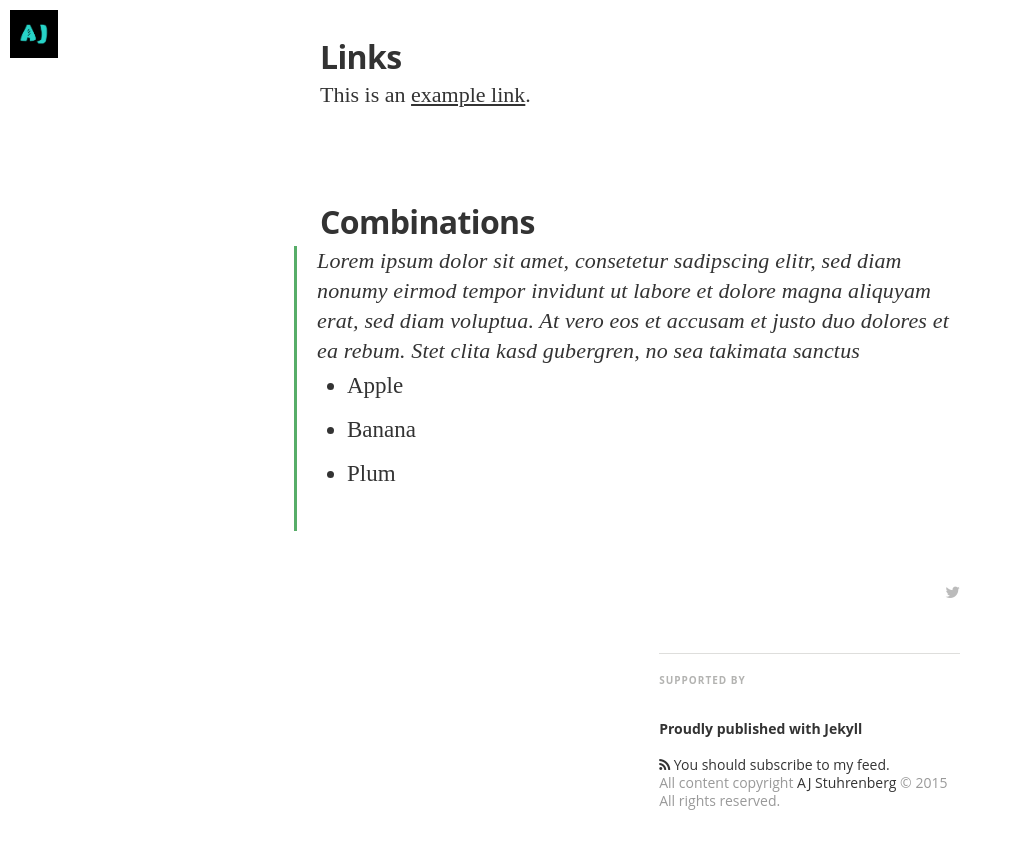
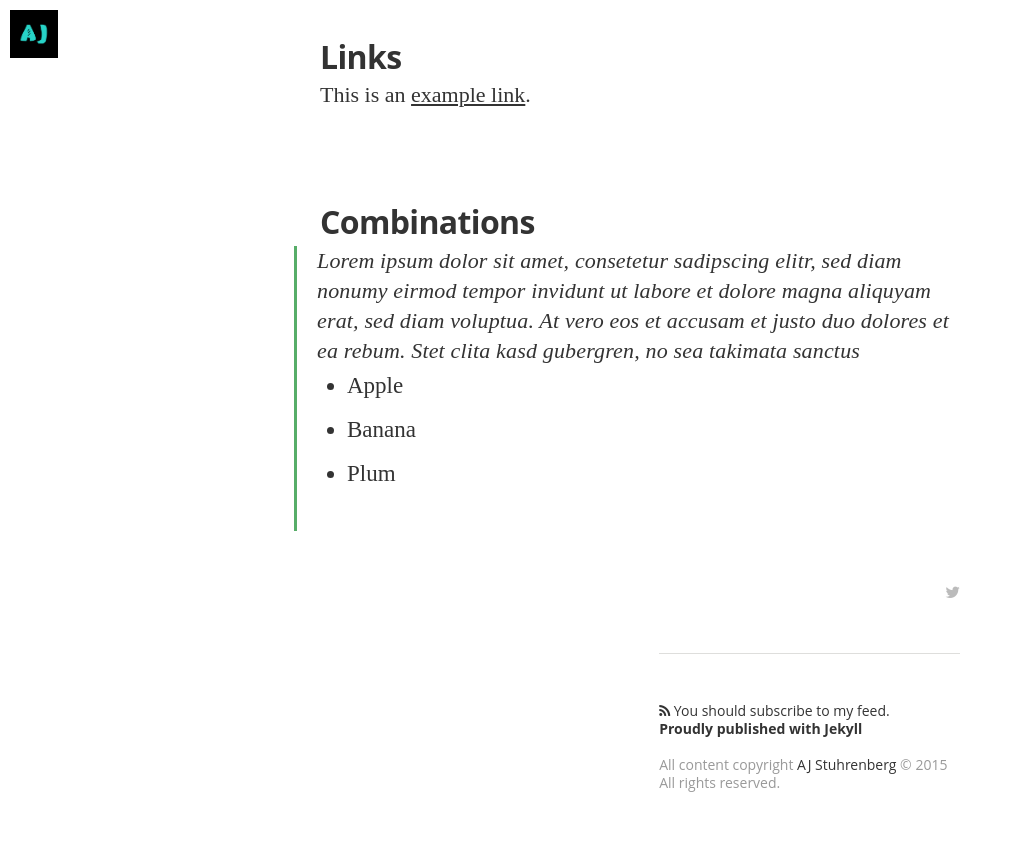
Before and after one commit to aj9045/aj9045.github.io, a Jekyll site: the page built from mediator/_posts/2014-11-30-mediator_features.md, in a window 1280 px wide and 900 px high, scrolled down 2283 px. Shown: the top 849 px of the window, without its empty margins (0-1012 px from the left). Built offline with Jekyll 4.4.1, drawn with Linux system fonts in a browser that asks for light colours; nearby versions of some CDN libraries; some web fonts are replaced; Markdown is read by kramdown in place of the engine named in the settings.

Commit message:
switch proudly published and subscribe as well as delete 'Supported with'

```diff
--- a/mediator/_layouts/post.html
+++ b/mediator/_layouts/post.html
@@ -73,12 +73,12 @@
               <p class="published">Published <time datetime="{{ page.date | date: "%F %R" }}">{{ page.date | date_to_string }}</time></p>
             </section>
           </div> -->
-          {{/post}}
+          <!-- {{/post}} -->
           <div class="isRight">
-            <h5 class="index-headline featured"><span>Supported by</span></h5>
+            <h5 class="index-headline featured"><span></span></h5>
             <footer class="site-footer">
+              <a class="subscribe" href="{{ "/feed.xml" | prepend: site.baseurl }}"> <span class="tooltip"> <i class="fa fa-rss"></i> You should subscribe to my feed.</span></a>
               <section class="poweredby">Proudly published with <a href="http://jekyllrb.com"> Jekyll</a></section>
-              <a class="subscribe" href="{{ "/feed.xml" | prepend: site.baseurl }}"> <span class="tooltip"> <i class="fa fa-rss"></i> You should subscribe to my feed.</span></a>
               <div class="inner">
                 <section class="copyright">All content copyright <a href="{{@blog.url}}/">{{site.author}}</a> &copy; {{ site.time | date: '%Y' }}<br>All rights reserved.</section>
               </div>
```
